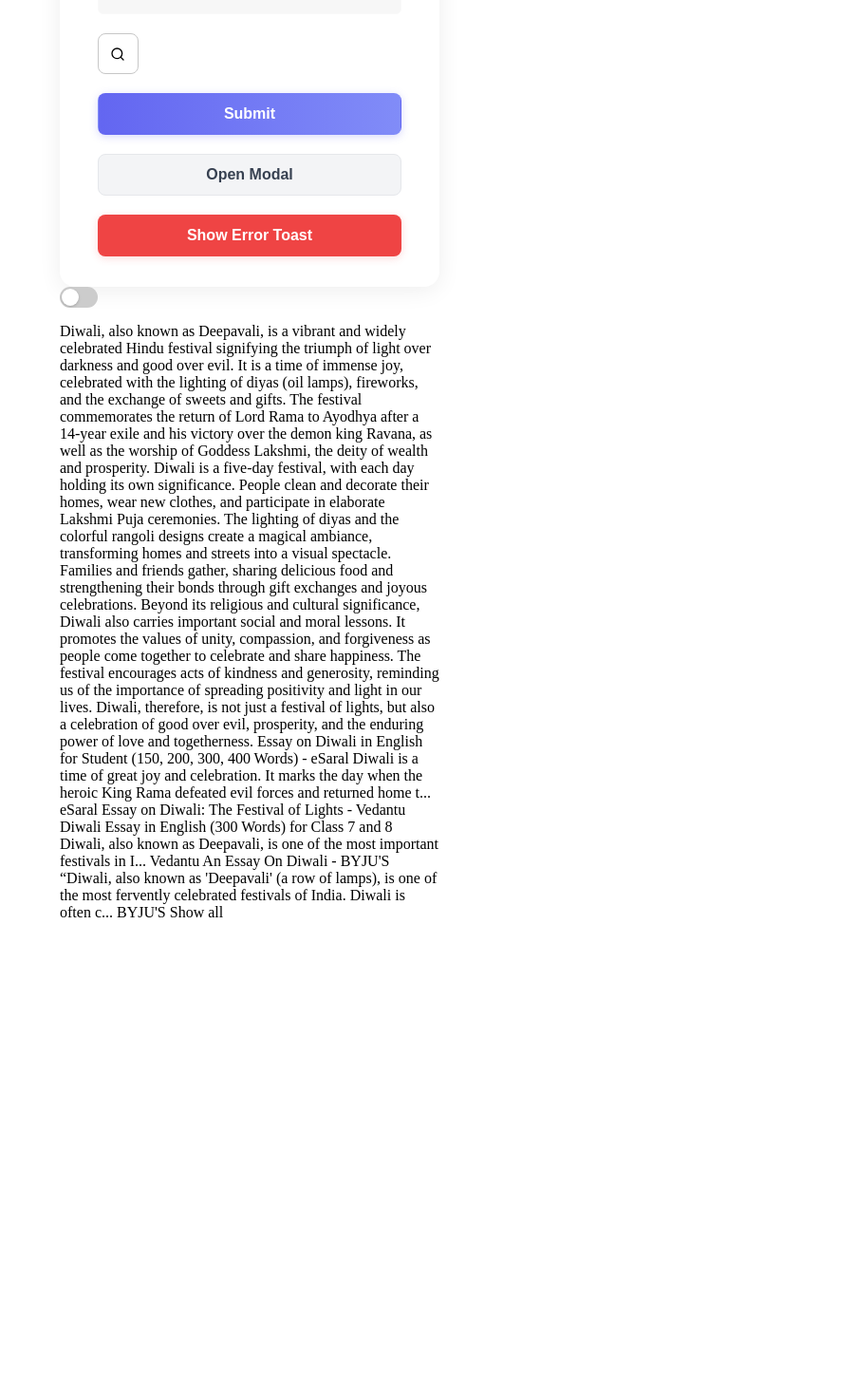
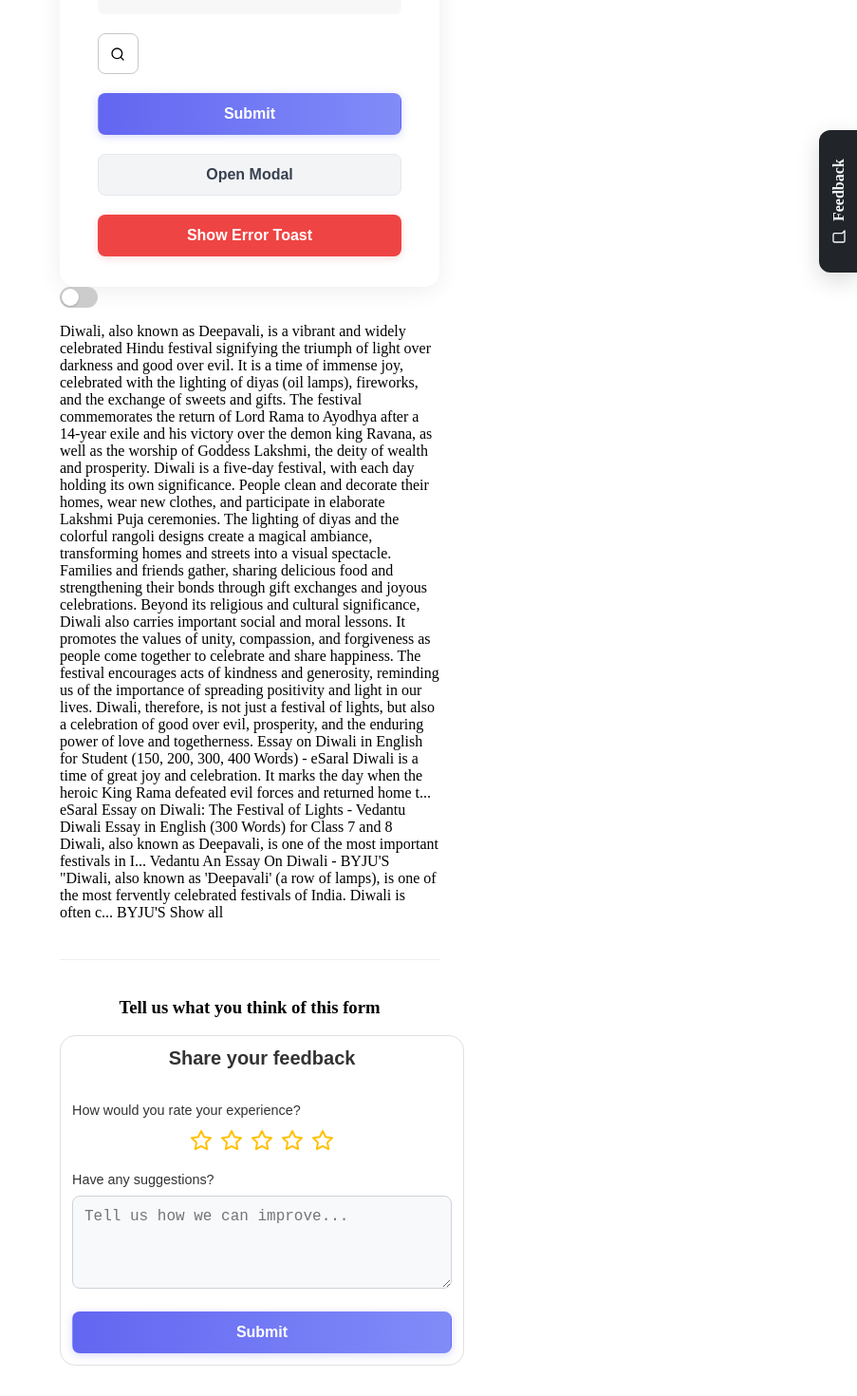
Before and after one commit to dimssu/dissu-helps, a React (Vite) app: page / in a window 1280 px wide. Shown: the part 188-1658 px from the top of the page at 95% size, without its empty margins (377-1280 px from the left). Before the commit the page ends 1190 px from the top, so only its background shows below. Built offline with nearby package versions, Linux system fonts and the light colour scheme.

Commit message:
Added new usecases examples

```diff
--- a/src/App.tsx
+++ b/src/App.tsx
@@ -10,6 +10,8 @@ import Modal from './components/Modal/Modal'
 import { setAiConfig } from './aiComponents/config'
 import Summarizer from './aiComponents/Summarizer/Summarizer'
 import ToggleButton from './components/ToggleButton/ToggleButton'
+import EnhanceInput from './aiComponents/EnhanceInput/EnhanceInput'
+import Feedback from './components/Feedback/Feedback'
 
 
 // Add this at the top of the file to extend the Window interface
@@ -48,25 +50,38 @@ function App() {
     }
   }
 
+  const handleFeedbackSubmit = (data: { rating?: number; comment?: string }) => {
+    console.log('Feedback submitted:', data)
+    showToast({
+      message: 'Thanks for your feedback!',
+      type: 'success'
+    })
+  }
+
   setAiConfig({
     llmProvider: 'gemini',
-    apiKey: 'epnkgweg'
+    apiKey: 'AIzaSyDiInfo9C5E_vW-MTB-Xkm0BhFzV87dFRs'
   })
 
   return (
+    <>
       <div style={{ maxWidth: 400, margin: '2rem auto', position: 'relative' }}>
         <h2 style={{ textAlign: 'center', marginBottom: 24 }}>Component Library Demo</h2>
         <Form onSubmit={handleFormSubmit} error={formError}>
           <Input
+            type="string"
             placeholder="Enter your name"
             value={inputValue}
             onChange={(value: string) => setInputValue(value)}
+            isValid={!formError}
+            errorMessage={formError}
             disabled={false}
             readOnly={false}
+            maxLength={50}
             showFloatingLabel={true}
           />
           <SearchBox
-          onSearch={(value: string) => showToast({ message: value, type: 'success' })}
+            onSearch={(value: string) => showToast({ message: `Searching for: ${value}`, type: 'info' })}
             placeholder="Search..."
             expandedWrapperStyle={{ width: '100%' }}
           />
@@ -78,7 +93,7 @@ function App() {
             Show Error Toast
           </Button>
         </Form>
-      <ToggleButton checked={isChecked} onChange={() => setIsChecked(!isChecked)} variant="aica"/>
+        <ToggleButton checked={isChecked} onChange={() => setIsChecked(!isChecked)} variant="warning"/>
         <p>Diwali, also known as Deepavali, is a vibrant and widely celebrated Hindu festival signifying the triumph of light over darkness and good over evil. It is a time of immense joy, celebrated with the lighting of diyas (oil lamps), fireworks, and the exchange of sweets and gifts. The festival commemorates the return of Lord Rama to Ayodhya after a 14-year exile and his victory over the demon king Ravana, as well as the worship of Goddess Lakshmi, the deity of wealth and prosperity.
 Diwali is a five-day festival, with each day holding its own significance. People clean and decorate their homes, wear new clothes, and participate in elaborate Lakshmi Puja ceremonies. The lighting of diyas and the colorful rangoli designs create a magical ambiance, transforming homes and streets into a visual spectacle. Families and friends gather, sharing delicious food and strengthening their bonds through gift exchanges and joyous celebrations.
 Beyond its religious and cultural significance, Diwali also carries important social and moral lessons. It promotes the values of unity, compassion, and forgiveness as people come together to celebrate and share happiness. The festival encourages acts of kindness and generosity, reminding us of the importance of spreading positivity and light in our lives. Diwali, therefore, is not just a festival of lights, but also a celebration of good over evil, prosperity, and the enduring power of love and togetherness.
@@ -92,7 +107,7 @@ Diwali Essay in English (300 Words) for Class 7 and 8 Diwali, also known as Deep
 Vedantu
 
 An Essay On Diwali - BYJU'S
-“Diwali, also known as 'Deepavali' (a row of lamps), is one of the most fervently celebrated festivals of India. Diwali is often c...
+"Diwali, also known as 'Deepavali' (a row of lamps), is one of the most fervently celebrated festivals of India. Diwali is often c...
 
 BYJU'S
 Show all
@@ -103,9 +118,33 @@ Show all
           <Button onClick={() => setShowModal(false)}>Close</Button>
         </Modal>
         <Summarizer />
+        <EnhanceInput />
+
+        {/* Inline Feedback Example */}
+        <div style={{ marginTop: '40px', borderTop: '1px solid #eee', paddingTop: '20px' }}>
+            <h3 style={{ textAlign: 'center' }}>Tell us what you think of this form</h3>
+            <Feedback
+                mode="inline"
+                onSubmit={handleFeedbackSubmit}
+                showStars={true}
+                showComment={true}
+                theme="light"
+            />
+        </div>
 
         <ToastContainer position="top-right" toasts={toasts} onRemove={handleRemoveToast} />
       </div>
+
+      {/* Global Feedback Example */}
+      <Feedback
+        mode="global"
+        position="right"
+        onSubmit={handleFeedbackSubmit}
+        theme="dark"
+        title="Help us improve"
+        showComment={false}
+      />
+    </>
   )
 }
 
```
Lines whose indentation alone changed are shown as unchanged.
